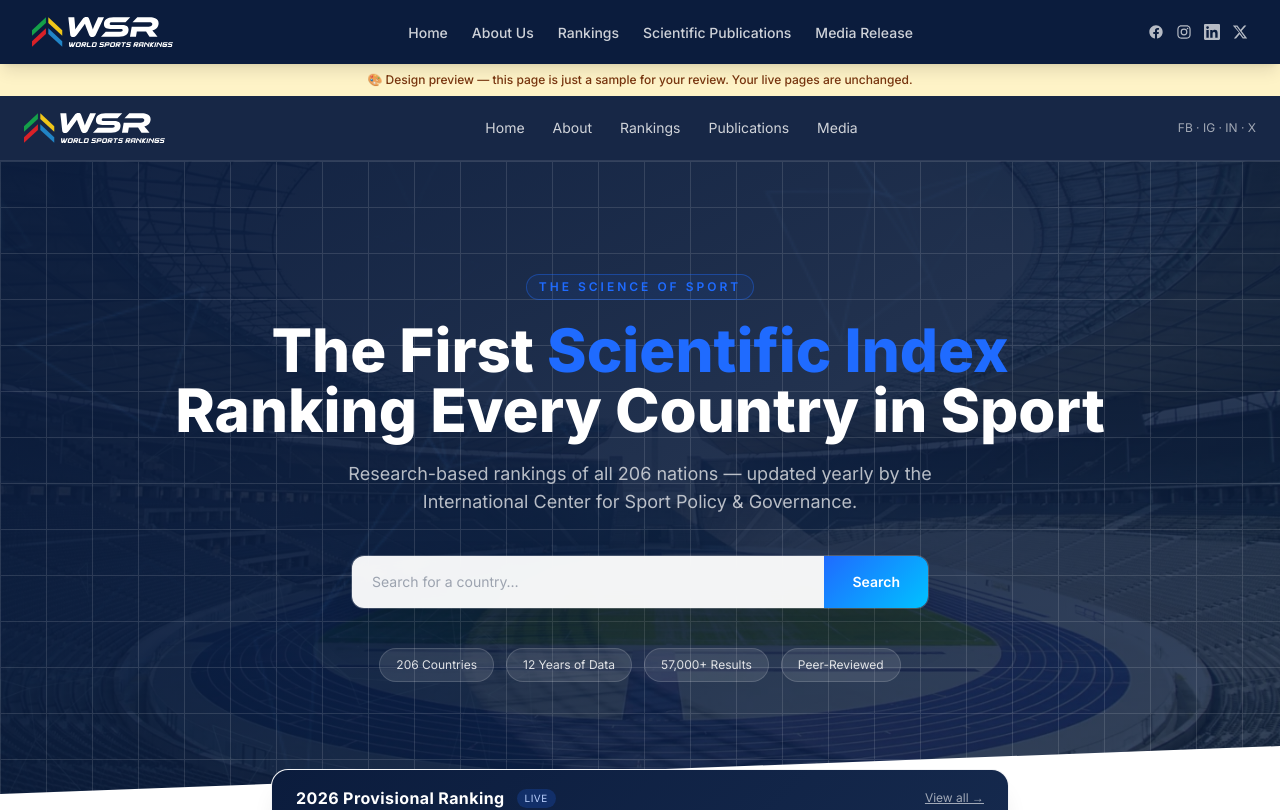
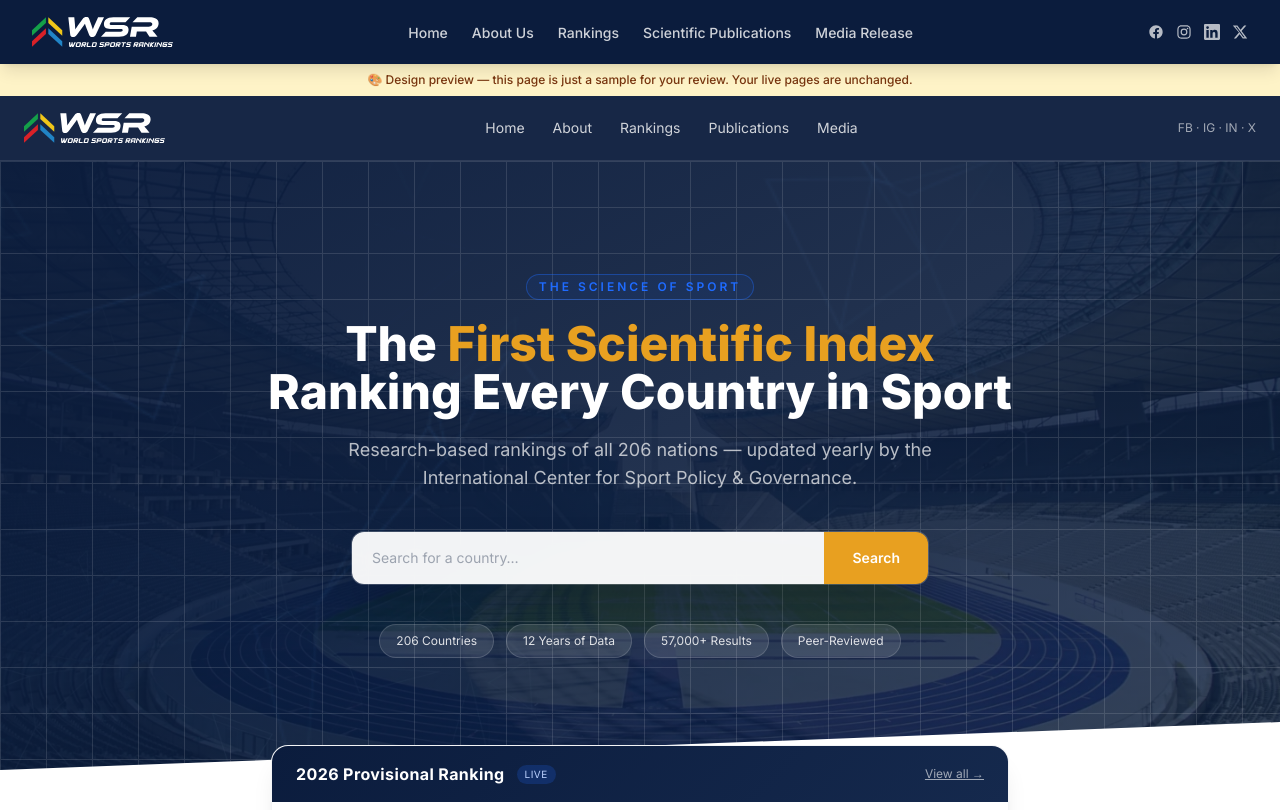
Before and after one commit to andrewngh123/wsr-website, a Next.js app: page /design-preview in a window 1280 px wide. Shown: the top 810 px of the page. Built offline with nearby package versions, Linux system fonts and the light colour scheme.

Commit message:
Design preview: gold search button + gold 'First Scientific Index', smaller headline

```diff
--- a/app/design-preview/page.tsx
+++ b/app/design-preview/page.tsx
@@ -18,6 +18,7 @@ const SAMPLE = [
 ]
 
 const ELECTRIC = '#1F6BFF'
+const GOLD = '#e8a020'
 
 function Change({ change }: { change: string | null }) {
   if (!change) return <span className="text-gray-300 text-xs">—</span>
@@ -83,8 +84,8 @@ export default function DesignPreview() {
           >
             The Science of Sport
           </span>
-          <h1 className="text-4xl md:text-6xl font-extrabold leading-[1.05] mb-5">
-            The First <span style={{ color: ELECTRIC }}>Scientific Index</span><br />
+          <h1 className="text-3xl md:text-5xl font-extrabold leading-[1.1] mb-5">
+            The <span style={{ color: GOLD }}>First Scientific Index</span><br />
             Ranking Every Country in Sport
           </h1>
           <p className="text-white/70 text-lg max-w-2xl mx-auto mb-10">
@@ -100,7 +101,7 @@ export default function DesignPreview() {
             />
             <button
               className="px-7 py-4 font-semibold text-sm text-white transition-all hover:brightness-110"
-              style={{ background: `linear-gradient(135deg, ${ELECTRIC}, #00C2FF)` }}
+              style={{ background: GOLD }}
             >
               Search
             </button>
```
